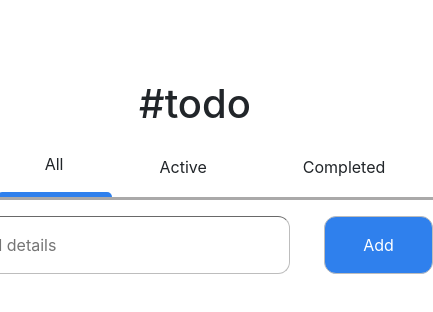
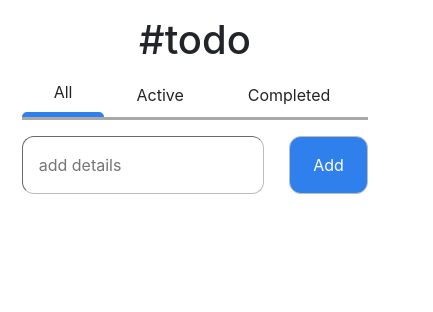
Before and after one commit to bipin-codes/front-end-challenges, a React (Create React App) app: page /todo in a window 390 px wide. Shown: the top 312 px of the page, 433 px wide, since content can reach past the window. Built offline with nearby package versions, Linux system fonts and the light colour scheme.

Commit message:
fix for small device-ui wasn't looking good and wasn't in boundaries

```diff
--- a/src/components/Todo/Tabs/Tabs.module.css
+++ b/src/components/Todo/Tabs/Tabs.module.css
@@ -21,3 +21,17 @@
   border-top-right-radius: 15px;
   border-top-left-radius: 15px;
 }
+
+@media only screen and (max-width: 500px) {
+  .tabTitle {
+    padding: 0.5rem 2rem;
+  }
+  .tab_group {
+    justify-content: flex-start;
+    padding: 0;
+  }
+  .tab_container {
+    width: 100vh;
+    display: block;
+  }
+}
--- a/src/components/Todo/TabsContent/TabsContent.tsx
+++ b/src/components/Todo/TabsContent/TabsContent.tsx
@@ -1,9 +1,10 @@
 import React, { PropsWithChildren, useState } from "react";
+import { ToDo } from "../../../pages/Todo/type";
 import Styles from "./TabsContent.module.css";
 
 interface TabsContentProps {
   // We could've obviously created a type in a separate file for it had this been a bigger project
-  todos: Array<{ title: string; completed: boolean; id: number }>;
+  todos: Array<ToDo>;
   currentTab: string;
   onAddTask: (task: string) => void;
   onChangeStatus: (id: number) => void;
--- a/src/pages/Todo/Todo.module.css
+++ b/src/pages/Todo/Todo.module.css
@@ -5,3 +5,9 @@
   align-items: center;
   padding: 5rem;
 }
+
+@media only screen and (max-width: 500px) {
+  .td_outer_div {
+    padding: 1rem;
+  }
+}
--- a/src/pages/Todo/TodoPage.tsx
+++ b/src/pages/Todo/TodoPage.tsx
@@ -2,20 +2,16 @@ import React, { useState } from "react";
 import Tabs from "../../components/Todo/Tabs/Tabs";
 import TabsContent from "../../components/Todo/TabsContent/TabsContent";
 import Styles from "./Todo.module.css";
+import { ToDo } from "./type";
 
-const getRelativeTodos = (
-  currentTab: string,
-  todos: Array<{ title: string; completed: boolean; id: number }>
-) => {
+const getRelativeTodos = (currentTab: string, todos: Array<ToDo>) => {
   if (currentTab === "All") return todos;
   if (currentTab === "Active") return todos.filter((x) => !x.completed);
   return todos.filter((x) => x.completed);
 };
 
 const TodoPage = () => {
-  const [todos, setTodos] = useState<
-    Array<{ title: string; completed: boolean; id: number }>
-  >([]);
+  const [todos, setTodos] = useState<Array<ToDo>>([]);
   const [currentTab, setCurrentTab] = useState("All");
   return (
     <div className={Styles.td_outer_div}>
--- /dev/null
+++ b/src/pages/Todo/type.ts
@@ -0,0 +1,5 @@
+export interface ToDo {
+  title: string;
+  completed: boolean;
+  id: number;
+}
```
